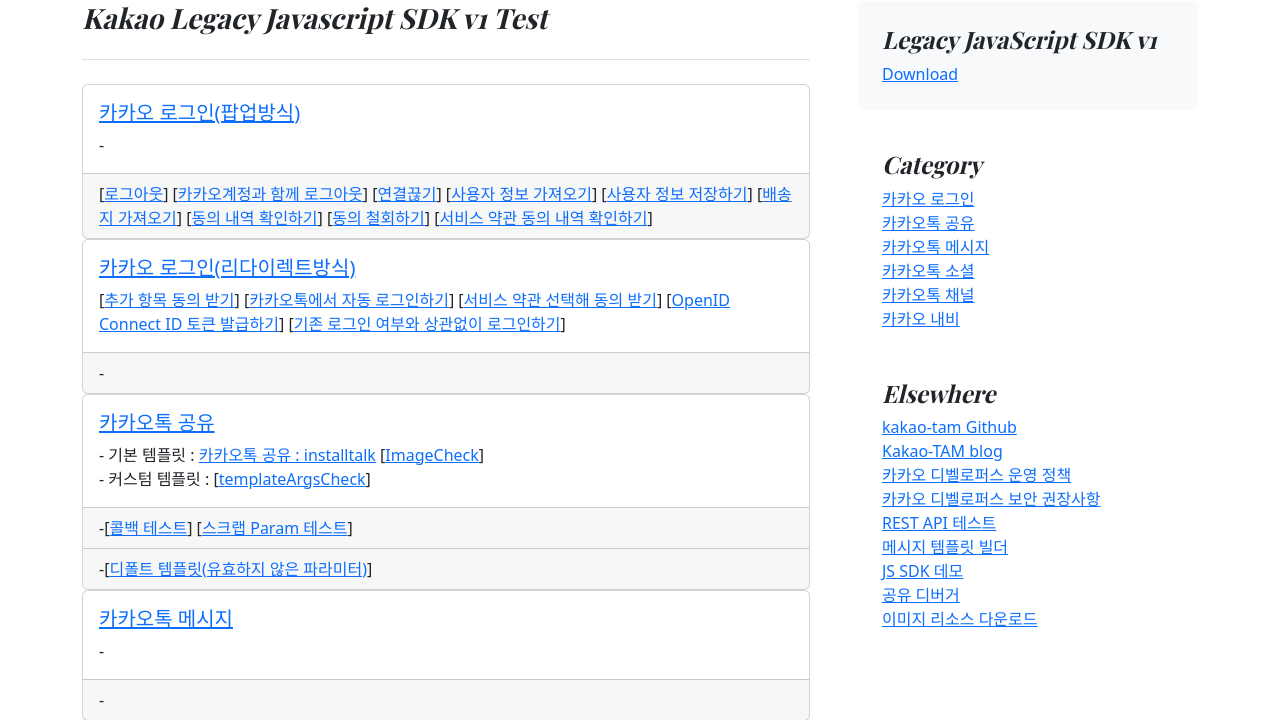
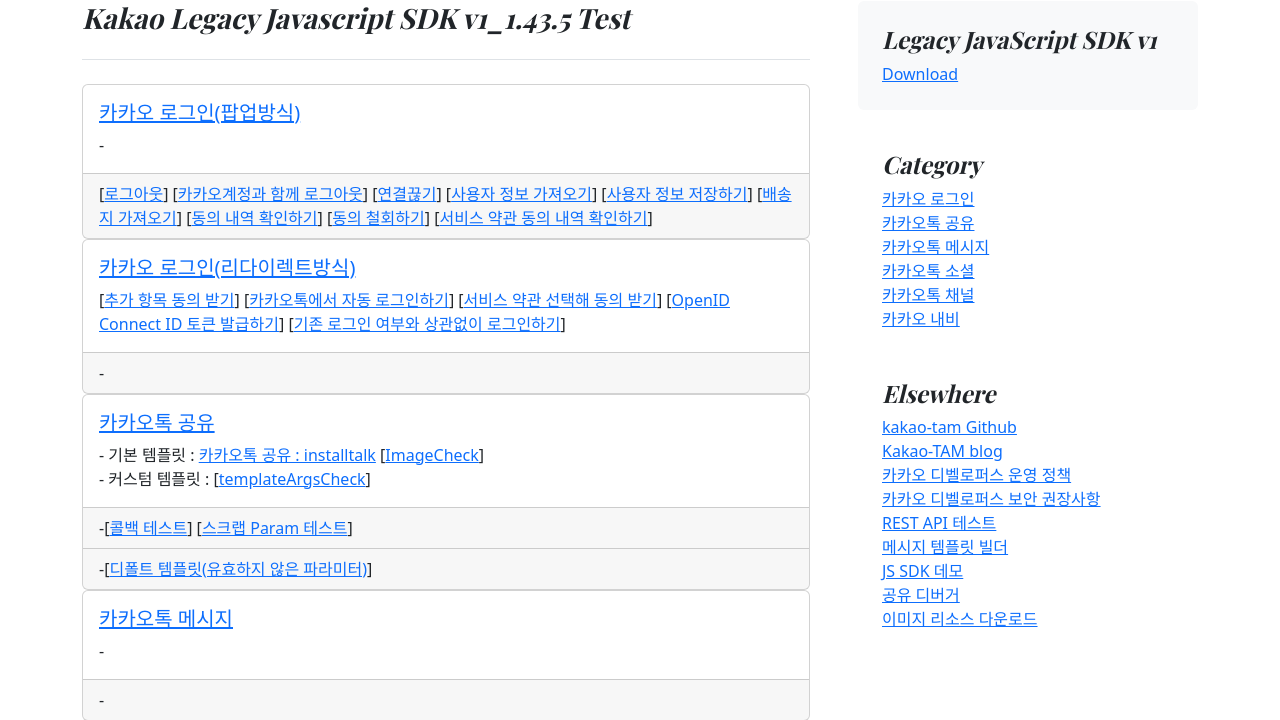
Before and after one commit to mcpeleeGit/test-tam.pe.kr, a PHP site: page /js_sdk_v1_1.43.5.php in a window 1280 px wide. Shown: the part 120-840 px from the top of the page. Run offline with PHP 8.4, Linux system fonts and the light colour scheme; some libraries are stand-ins or nearby versions.

Commit message:
sdk 1.43.5 test

```diff
--- a/js_sdk_v1_1.43.5.php
+++ b/js_sdk_v1_1.43.5.php
@@ -2,7 +2,7 @@
 <html lang="kr">
 
 <head>
-  <title>Kakao API Platform TAM Test Site - Legacy JS SDK v1</title>
+  <title>Kakao API Platform TAM Test Site - Legacy JS SDK v1_1.43.5</title>
   <?php include_once $_SERVER['DOCUMENT_ROOT'] . '/include/head.php'; ?>
   <script type="text/javascript" src="/script/kakao-1.43.5.min.js"></script>
   <script type="text/javascript">
@@ -457,7 +457,7 @@
 
     <div class="row g-5">
       <div class="col-md-8">
-        <h3 class="pb-4 mb-4 fst-italic border-bottom">Kakao Legacy Javascript SDK v1 Test</h3>
+        <h3 class="pb-4 mb-4 fst-italic border-bottom">Kakao Legacy Javascript SDK v1_1.43.5 Test</h3>
 
         <div>
           <div class="card-deck">
```
